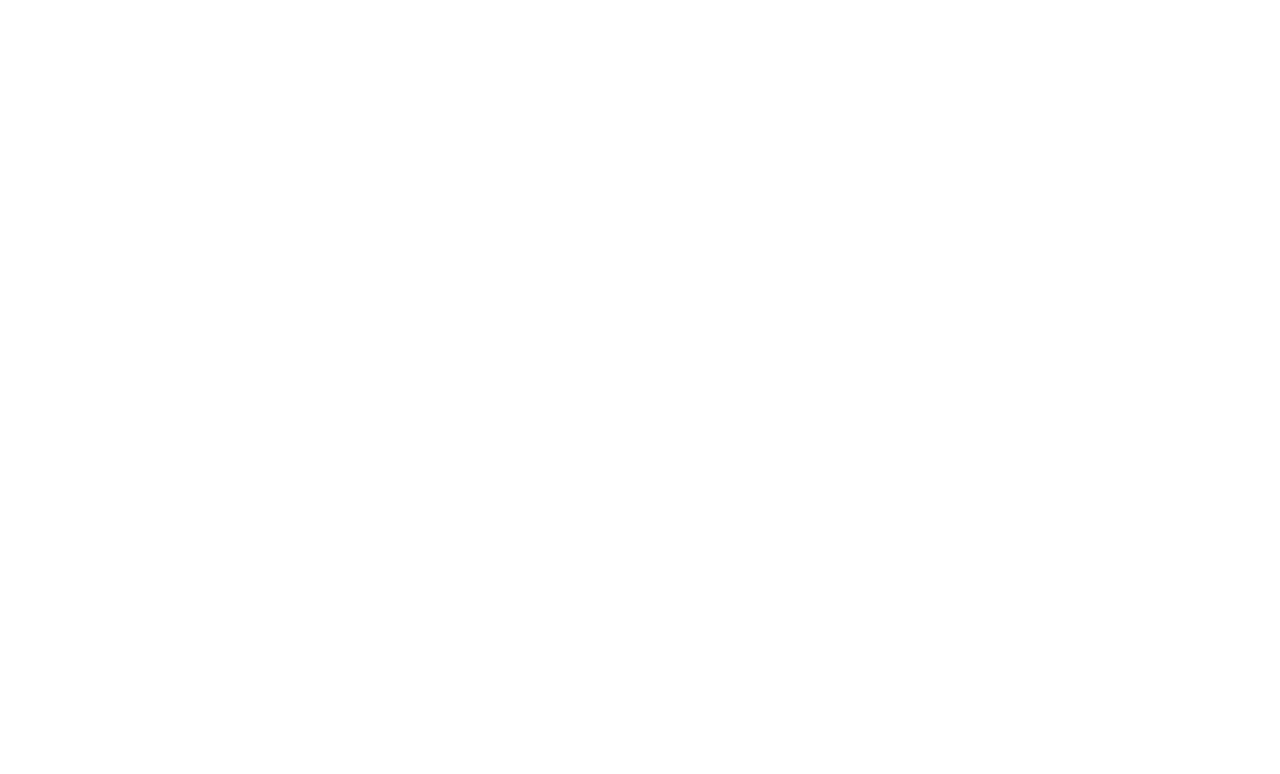
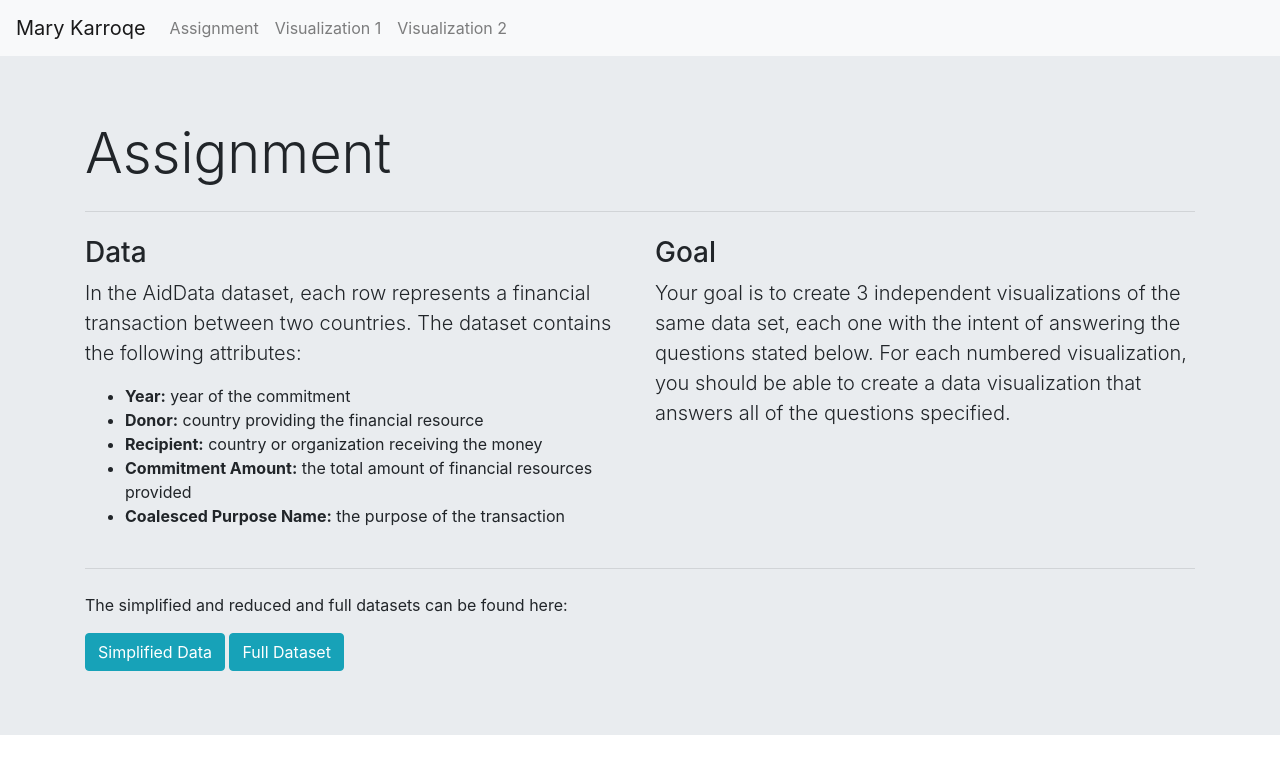
Before and after one commit to mkarroqe/Info-Vis, a plain HTML site: page 01-Graph-Design-Geo/index.html in a window 1280 px wide. Drawn offline with nearby package versions, Linux system fonts and the light colour scheme.

Commit message:
assignment data

```diff
--- a/01-Graph-Design-Geo/index.html
+++ b/01-Graph-Design-Geo/index.html
@@ -5,9 +5,76 @@
 	<head>
 		<!-- Bootstrap -->
 		<link rel="stylesheet" href="https://stackpath.bootstrapcdn.com/bootstrap/4.4.1/css/bootstrap.min.css" integrity="sha384-Vkoo8x4CGsO3+Hhxv8T/Q5PaXtkKtu6ug5TOeNV6gBiFeWPGFN9MuhOf23Q9Ifjh" crossorigin="anonymous">
+		<title>Mini Project 1</title>
 	</head>
 
 	<body>
+		<nav class="navbar navbar-expand-lg navbar-light bg-light">
+		  <a class="navbar-brand" href="#">Mary Karroqe</a>
+		  <button class="navbar-toggler" type="button" data-toggle="collapse" data-target="#navbarNav" aria-controls="navbarNav" aria-expanded="false" aria-label="Toggle navigation">
+		    <span class="navbar-toggler-icon"></span>
+		  </button>
+		  <div class="collapse navbar-collapse" id="navbarNav">
+		    <ul class="navbar-nav">
+		      <li class="nav-item">
+		        <a class="nav-link" href="#assignment">Assignment</a>
+		      </li>
+		      <li class="nav-item">
+		        <a class="nav-link" href="#">Visualization 1</span></a>
+		      </li>
+		      <li class="nav-item">
+		        <a class="nav-link" href="#">Visualization 2</a>
+		      </li>
+		    </ul>
+		  </div>
+		</nav>
+
+		<!-- ---------------- ASSIGNMENT ---------------- -->
+		<div class="jumbotron jumbotron-fluid">
+		  <div class="container">
+		  	<h1 class="display-4" id="assignment">Assignment</h1>
+		  	<hr class="my-4">
+
+		  	<div class="row">
+		  		<div class="col-lg-6">
+		  			<h3>Data</h3>
+		    		<p class="lead">In the AidData dataset, each row represents a financial transaction between two countries. The dataset contains the following attributes:</p>
+				  	<ul>
+				  		<li><b>Year:</b> year of the commitment</li>
+				  		<li><b>Donor:</b> country providing the financial resource</li>
+				  		<li><b>Recipient:</b> country or organization receiving the money</li>
+				  		<li><b>Commitment Amount:</b> the total amount of financial resources provided</li>
+				  		<li><b>Coalesced Purpose Name:</b> the purpose of the transaction</li>
+				  </ul>
+		  		</div>
+
+		  		<div class="col-lg-6">
+		  			<h3>Goal</h3>
+		    		<p class="lead"> Your goal is to create 3 independent visualizations of the same data set, each one with the intent of answering the questions stated below. For each numbered visualization, you should be able to create a data visualization that answers all of the questions specified.</p>
+
+		    		<!-- <ol>
+		    			<li>Visualization 1:
+		    				<ul>
+		    					<li>How do the countries compare in terms of how much they receive and donate from other countries?</li>
+		    					<li>Are there countries that donate much more than they receive or receive much more than they donate?</li>
+		    				</ul>
+		    			</li>
+		    			<li>Visualization 2:</li>
+		    			<li>Visualization 3:</li>
+		    		</ol> -->
+		  		</div>
+		  		<div class="col-lg-12">
+		  			<hr class="my-4">
+
+					<p>The simplified and reduced and full datasets can be found here:</p>
+					<a class="btn btn-info btn-md" href="https://drive.google.com/open?id=1YiuHdfZv_JZ-igOemKJMRaU8dkucfmHxOP6Od3FraW8" role="button">Simplified Data</a>
+					<a class="btn btn-info btn-md" href="https://www.aiddata.org/data/aiddata-core-research-release-level-1-3-1" role="button">Full Dataset</a>
+		  		</div>
+		  	</div>
+		  </div>
+		</div>
+		<!-- --------------- /ASSIGNMENT ---------------- -->
+
 		<!-- Bootstrap -->
 		<script src="https://code.jquery.com/jquery-3.4.1.slim.min.js" integrity="sha384-J6qa4849blE2+poT4WnyKhv5vZF5SrPo0iEjwBvKU7imGFAV0wwj1yYfoRSJoZ+n" crossorigin="anonymous"></script>
 		<script src="https://cdn.jsdelivr.net/npm/popper.js@1.16.0/dist/umd/popper.min.js" integrity="sha384-Q6E9RHvbIyZFJoft+2mJbHaEWldlvI9IOYy5n3zV9zzTtmI3UksdQRVvoxMfooAo" crossorigin="anonymous"></script>
```
